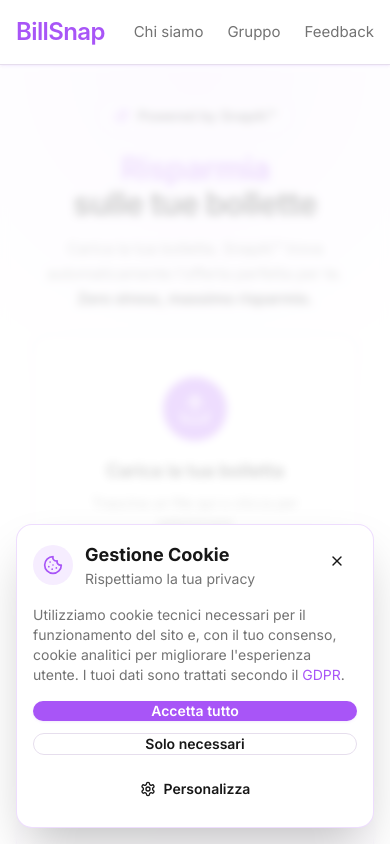
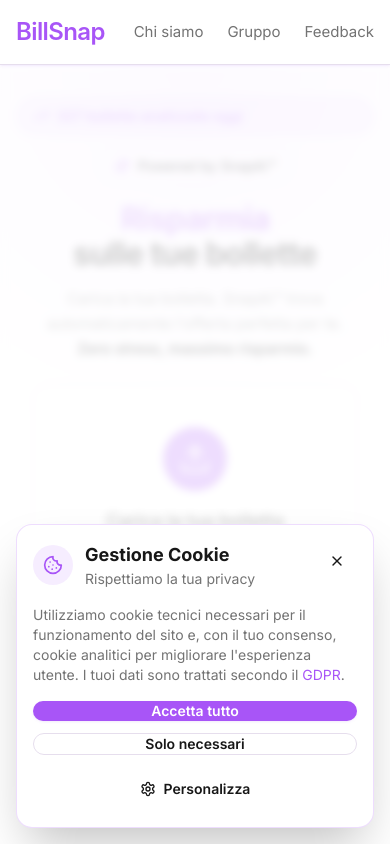
Before and after one commit to Ghittt/Billsnapnew, a React (Vite) app: page / in a window 390 px wide. Shown: the top 844 px of the page. Built offline with nearby package versions, Linux system fonts and the light colour scheme; no server answers; the HTML template or start-up script is replaced by a standard one.

Commit message:
fix: add mobile counter above SnapAI badge (step 2)

```diff
--- a/src/pages/Index.tsx
+++ b/src/pages/Index.tsx
@@ -1,6 +1,8 @@
 import React from 'react';
 import { useNavigate, Link } from 'react-router-dom';
 import Header from '@/components/layout/Header';
+import { DailyComparisonCounter } from "@/components/DailyComparisonCounter";
+
 import UploadZone from '@/components/upload/UploadZone';
 import { Card, CardContent } from '@/components/ui/card';
 import { Button } from '@/components/ui/button';
@@ -23,6 +25,11 @@
         <div className="absolute inset-0 gradient-glow" />
 
         <div className="relative container mx-auto px-4 py-8 sm:py-12 md:py-16 lg:py-20">
+            {/* Counter mobile - solo su schermi piccoli */}
+            <div className="lg:hidden mb-3">
+              <DailyComparisonCounter />
+            </div>
+
           <div className="max-w-5xl mx-auto text-center space-y-4 sm:space-y-6 md:space-y-8">
             {/* Badge */}
             <div className="inline-flex items-center gap-2 px-4 py-2 rounded-full bg-secondary/50 backdrop-blur-sm border border-primary/10">
```
